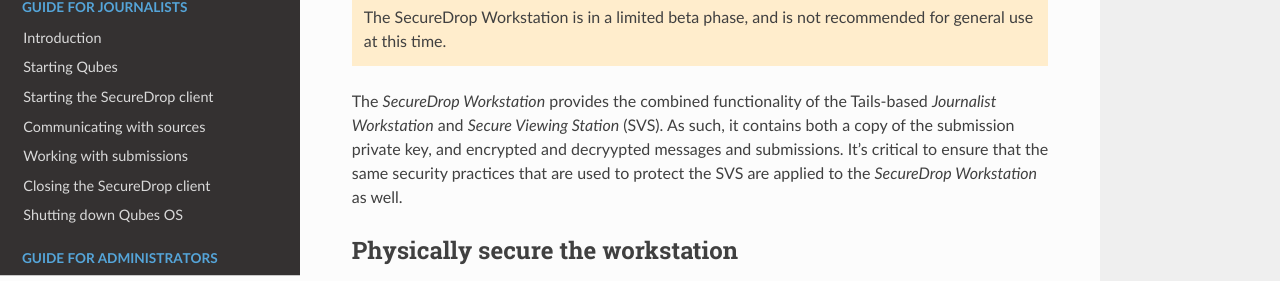
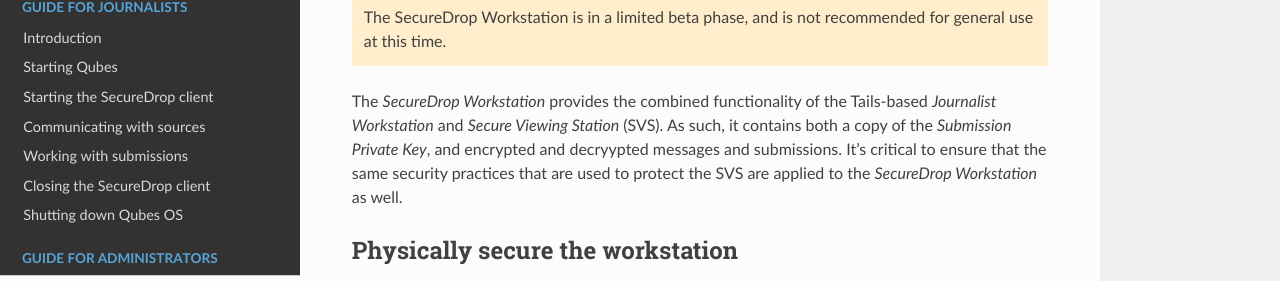
Before and after one commit to freedomofpress/securedrop-workstation-docs, a Sphinx documentation site: the page built from docs/admin/securing_workstation.rst, in a window 1280 px wide and 900 px high. Shown: the part 195-476 px from the top of the window. Built offline with Sphinx 7.4.7 and the Read the Docs theme 2.0.0, drawn with Linux system fonts in a browser that asks for light colours.

Commit message:
suggested fixes from review

```diff
--- a/docs/admin/provisioning_usb.rst
+++ b/docs/admin/provisioning_usb.rst
@@ -11,9 +11,9 @@
   systems such as Tails. Support for Veracrypt-encrypted devices is planned,
   which will allow the use of the *Export Device* with MacOS and Windows systems.
 
-In order to provision an *Export Device* for  use with SecureDrop Workstation,
+In order to provision an *Export Device* for use with SecureDrop Workstation,
 you will need a fresh USB stick and a Linux-based system. Tails is recommended -
-if available, the  *Secure Viewing Station* can be used, adding the extra benefit
+if available, the *Secure Viewing Station* can be used, adding the extra benefit
 of its airgap:
 
 - First, boot into the *Secure Viewing Station*, without unlocking its
--- a/docs/admin/securing_workstation.rst
+++ b/docs/admin/securing_workstation.rst
@@ -5,7 +5,7 @@
 
 The *SecureDrop Workstation* provides the combined functionality of the
 Tails-based *Journalist Workstation* and *Secure Viewing Station* (SVS). As such,
-it contains both a copy of the submission private key, and encrypted and
+it contains both a copy of the *Submission Private Key*, and encrypted and
 decryypted messages and submissions. It's critical to ensure that the same
 security practices that are used to protect the SVS are applied to the
 *SecureDrop Workstation* as well.
```
